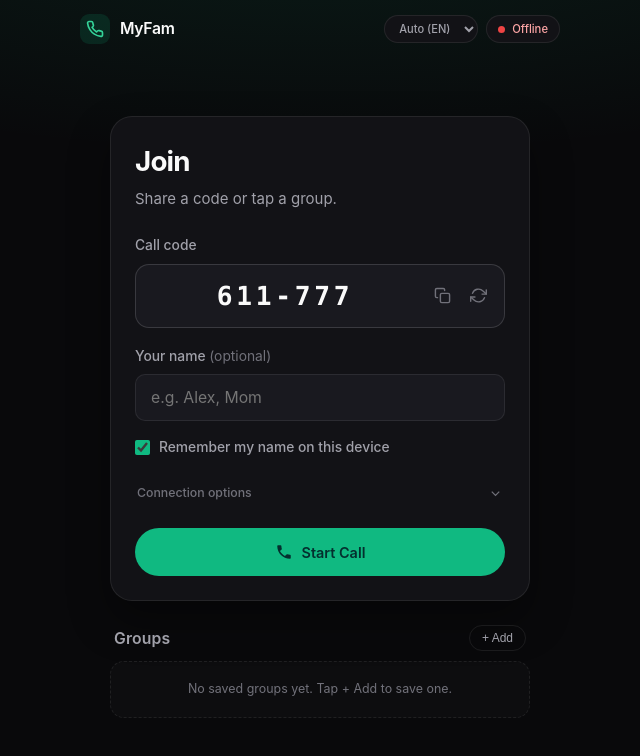
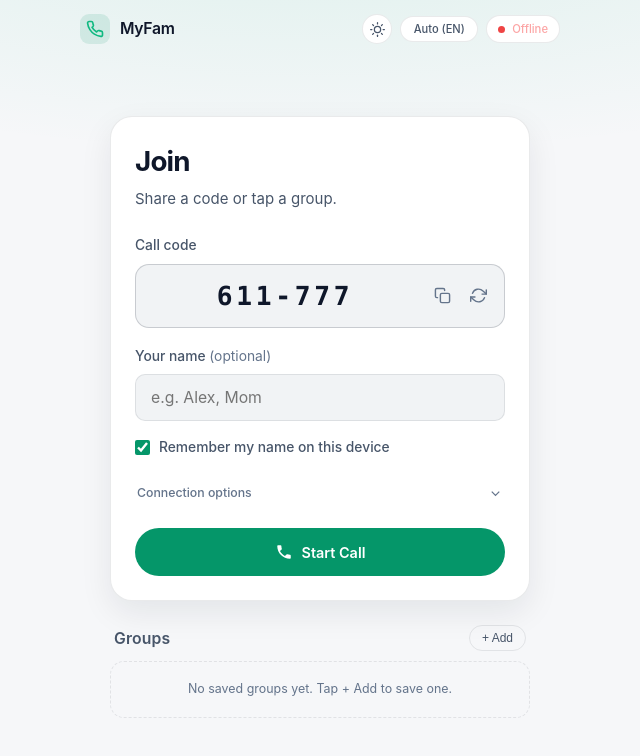
Before and after one commit to guzel-hairdressers/myfam, a website: page public/index.html in a window 1280 px wide. Shown: the whole page, without its empty margins (320-960 px from the left). Drawn offline with Linux system fonts and the light colour scheme.

Commit message:
Add auto/manual light-dark theme toggle (sun/moon) and fix lang-select pill arrow

```diff
--- a/public/app.js
+++ b/public/app.js
@@ -125,6 +125,7 @@
   function initElements() {
     els.serverStatusBadge = document.getElementById('serverStatusBadge');
     els.serverStatusText = document.getElementById('serverStatusText');
+    els.themeToggleBtn = document.getElementById('themeToggleBtn');
     els.langSelect = document.getElementById('langSelect');
     els.lobbyView = document.getElementById('lobbyView');
     els.callView = document.getElementById('callView');
@@ -179,9 +180,41 @@
   }
 
   // --- Initialize App ---
+  function getEffectiveTheme() {
+    const saved = storage.getItem('myfam_theme');
+    if (saved === 'light' || saved === 'dark') return saved;
+    return window.matchMedia && window.matchMedia('(prefers-color-scheme: light)').matches ? 'light' : 'dark';
+  }
+
+  function applyTheme(pref) {
+    if (pref === 'light' || pref === 'dark') {
+      document.documentElement.setAttribute('data-theme', pref);
+    } else {
+      document.documentElement.removeAttribute('data-theme');
+    }
+    const isLight = getEffectiveTheme() === 'light';
+    if (els.themeToggleBtn) {
+      els.themeToggleBtn.querySelector('.icon-sun')?.classList.toggle('hidden', !isLight);
+      els.themeToggleBtn.querySelector('.icon-moon')?.classList.toggle('hidden', isLight);
+    }
+  }
+
+  function initTheme() {
+    applyTheme(storage.getItem('myfam_theme'));
+    if (window.matchMedia) {
+      const mq = window.matchMedia('(prefers-color-scheme: light)');
+      const onChange = () => {
+        if (!storage.getItem('myfam_theme')) applyTheme(null);
+      };
+      if (mq.addEventListener) mq.addEventListener('change', onChange);
+      else if (mq.addListener) mq.addListener(onChange);
+    }
+  }
+
   function init() {
     console.log('[MyFam] Initializing application...');
     initElements();
+    initTheme();
     window.MyFamI18n?.applyTranslations();
     setupURLParams();
     setupEventListeners();
@@ -1862,6 +1895,14 @@
       applyBitrateConstraints();
     });
 
+    if (els.themeToggleBtn) {
+      els.themeToggleBtn.addEventListener('click', () => {
+        const next = getEffectiveTheme() === 'light' ? 'dark' : 'light';
+        storage.setItem('myfam_theme', next);
+        applyTheme(next);
+      });
+    }
+
     if (els.langSelect) {
       els.langSelect.addEventListener('change', (e) => {
         window.MyFamI18n?.setPreference(e.target.value);
--- a/public/index.html
+++ b/public/index.html
@@ -12,7 +12,7 @@
   <link rel="manifest" href="manifest.json">
   <link rel="icon" type="image/svg+xml" href="icon.svg">
   <link rel="apple-touch-icon" href="icon.svg">
-  <link rel="stylesheet" href="style.css?v=2.3.6">
+  <link rel="stylesheet" href="style.css?v=2.3.7">
 </head>
 <body>
   <div id="app">
@@ -27,6 +27,22 @@
         <span>MyFam</span>
       </div>
       <div class="header-actions">
+        <button type="button" id="themeToggleBtn" class="theme-toggle-btn" title="Switch theme" aria-label="Switch theme">
+          <svg class="icon-sun hidden" viewBox="0 0 24 24" width="15" height="15" fill="none" stroke="currentColor" stroke-width="2" stroke-linecap="round" stroke-linejoin="round">
+            <circle cx="12" cy="12" r="5"></circle>
+            <line x1="12" y1="1" x2="12" y2="3"></line>
+            <line x1="12" y1="21" x2="12" y2="23"></line>
+            <line x1="4.22" y1="4.22" x2="5.64" y2="5.64"></line>
+            <line x1="18.36" y1="18.36" x2="19.78" y2="19.78"></line>
+            <line x1="1" y1="12" x2="3" y2="12"></line>
+            <line x1="21" y1="12" x2="23" y2="12"></line>
+            <line x1="4.22" y1="19.78" x2="5.64" y2="18.36"></line>
+            <line x1="18.36" y1="5.64" x2="19.78" y2="4.22"></line>
+          </svg>
+          <svg class="icon-moon" viewBox="0 0 24 24" width="15" height="15" fill="none" stroke="currentColor" stroke-width="2" stroke-linecap="round" stroke-linejoin="round">
+            <path d="M21 12.79A9 9 0 1 1 11.21 3 7 7 0 0 0 21 12.79z"></path>
+          </svg>
+        </button>
         <select id="langSelect" class="lang-select" aria-label="Language">
           <option value="auto">Auto</option>
           <option value="en">EN</option>
@@ -342,6 +358,6 @@
   </div>
 
   <script src="i18n.js?v=1.0.4"></script>
-  <script src="app.js?v=2.3.9"></script>
+  <script src="app.js?v=2.4.0"></script>
 </body>
 </html>
--- a/public/style.css
+++ b/public/style.css
@@ -22,6 +22,55 @@
   --radius-full: 9999px;
   --font: -apple-system, BlinkMacSystemFont, "SF Pro Text", "Inter", "Segoe UI", Roboto, sans-serif;
   --mono: ui-monospace, SFMono-Regular, "SF Mono", Menlo, monospace;
+}
+
+@media (prefers-color-scheme: light) {
+  :root:not([data-theme="dark"]) {
+    --bg: #f6f7f9;
+    --surface: #ffffff;
+    --surface-elevated: #f1f3f5;
+    --surface-hover: #e9ecef;
+    --border: rgba(15, 23, 42, 0.09);
+    --border-strong: rgba(15, 23, 42, 0.18);
+    --text: #0f172a;
+    --text-secondary: #475569;
+    --text-muted: #64748b;
+    --accent: #059669;
+    --accent-hover: #10b981;
+    --accent-soft: rgba(5, 150, 105, 0.12);
+  }
+}
+
+:root[data-theme="light"] {
+  --bg: #f6f7f9;
+  --surface: #ffffff;
+  --surface-elevated: #f1f3f5;
+  --surface-hover: #e9ecef;
+  --border: rgba(15, 23, 42, 0.09);
+  --border-strong: rgba(15, 23, 42, 0.18);
+  --text: #0f172a;
+  --text-secondary: #475569;
+  --text-muted: #64748b;
+  --accent: #059669;
+  --accent-hover: #10b981;
+  --accent-soft: rgba(5, 150, 105, 0.12);
+}
+
+:root[data-theme="light"] .card {
+  box-shadow: 0 12px 32px rgba(15, 23, 42, 0.08);
+}
+
+:root[data-theme="light"] .btn-primary {
+  color: #ffffff;
+}
+
+@media (prefers-color-scheme: light) {
+  :root:not([data-theme="dark"]) .card {
+    box-shadow: 0 12px 32px rgba(15, 23, 42, 0.08);
+  }
+  :root:not([data-theme="dark"]) .btn-primary {
+    color: #ffffff;
+  }
 }
 
 * {
@@ -91,7 +140,28 @@ html, body {
   gap: 8px;
 }
 
+.theme-toggle-btn {
+  display: inline-flex;
+  align-items: center;
+  justify-content: center;
+  width: 30px;
+  height: 30px;
+  background-color: var(--surface);
+  border: 1px solid var(--border);
+  border-radius: var(--radius-full);
+  color: var(--text-secondary);
+  cursor: pointer;
+  transition: border-color 0.15s, color 0.15s;
+}
+
+.theme-toggle-btn:hover {
+  border-color: var(--border-strong);
+  color: var(--text);
+}
+
 .lang-select {
+  appearance: none;
+  -webkit-appearance: none;
   background-color: var(--surface);
   border: 1px solid var(--border);
   border-radius: var(--radius-full);
@@ -99,7 +169,8 @@ html, body {
   font-family: inherit;
   font-size: 0.74rem;
   font-weight: 500;
-  padding: 5px 10px;
+  padding: 5px 12px;
+  text-align: center;
   outline: none;
   cursor: pointer;
 }
```
